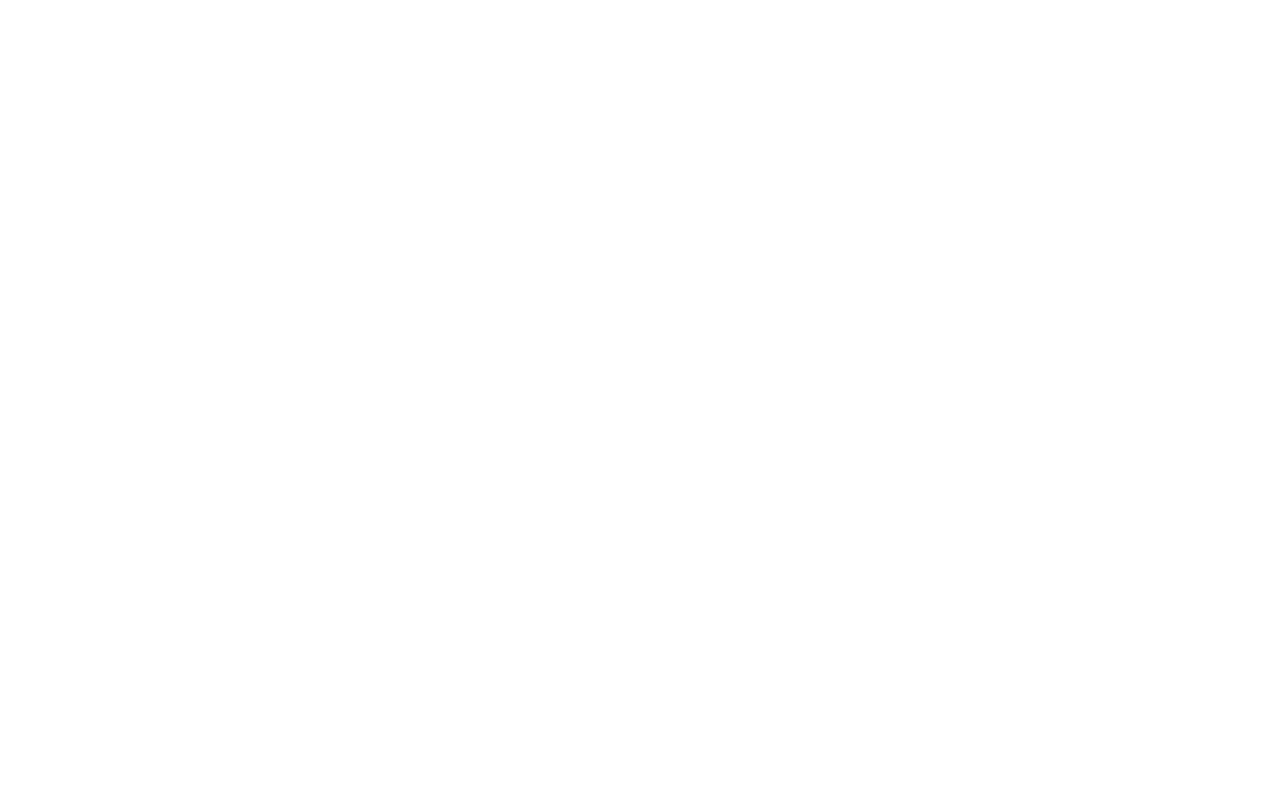
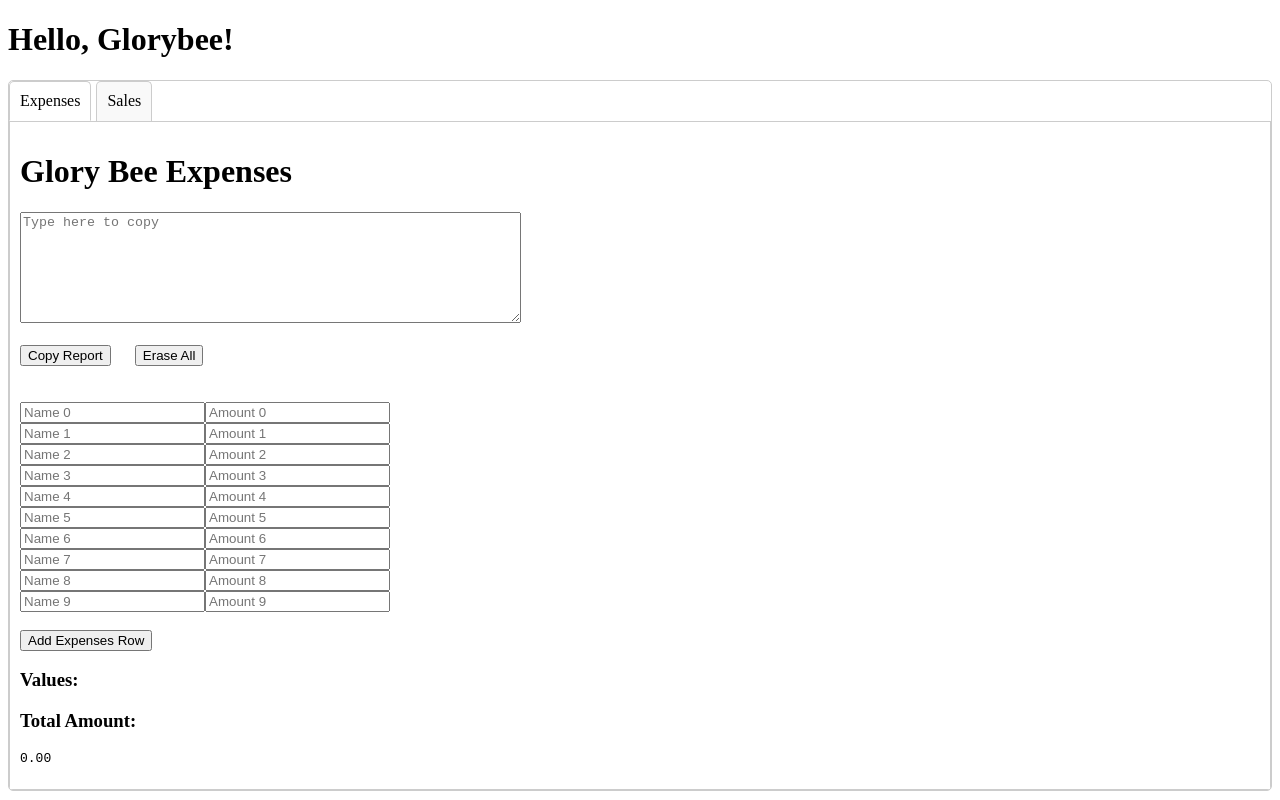
Before and after one commit to AdamsAppios/bakerybusyrep, a React (Create React App) app: page /glorybee in a window 1280 px wide. Before the commit this address had no page. Built offline with nearby package versions, Linux system fonts and the light colour scheme.

Commit message:
Commited Code

```diff
--- /dev/null
+++ b/src/Components/Glorybee/Expenses/ExpensesText.js
@@ -0,0 +1,94 @@
+import React, { useState } from 'react';
+import Copytoclipboard from '../../Moonlitreports/Helpers/Copytoclipboard';
+
+const ExpensesText = () => {
+  const initialInputBoxes = [{ id: 1 }, { id: 2 }, {id:3}, {id:4}, {id:5}, {id:6}, {id:7}, {id:8}, {id:9}, {id:10}];
+  const [inputBoxes, setInputBoxes] = useState(initialInputBoxes);
+  const [values, setValues] = useState({});
+  const [totalAmount, setTotalAmount] = useState(0);
+  const [stringReport, setStringReport] = useState('');
+
+  const handleInputChange = (event, index) => {
+    const { id, value } = event.target;
+    if (id.startsWith('amt') && isNaN(value)) {
+      return; // Ignore non-numeric input for amounts
+    }
+    const updatedValues = { ...values, [id]: value };
+    setValues(updatedValues);
+
+    // Update the total amount
+    let sum = 0;
+    for (let i = 0; i < inputBoxes.length; i++) {
+      const amtValue = parseFloat(updatedValues[`amt${i}`] || '0');
+      sum += amtValue;
+    }
+    setTotalAmount(sum);
+
+    // Update the string report
+    const currentDate = new Date();
+    const options = { year: 'numeric', month: 'long', day: 'numeric' };
+    const philippineDate = currentDate.toLocaleDateString('en-PH', options);
+    let report = `Gud evening nong Expenses Jedamsa ${philippineDate} : \n`;
+    report += `${formatValuesAsString(updatedValues)}\n\n`;
+    report+= `Total expenses nong: ${sum.toFixed(2)}`;
+    setStringReport(report);
+  };
+
+  const formatValuesAsString = (updatedValues) => {
+    let result = [];
+    for (let i = 0; i < inputBoxes.length; i++) {
+      const nameValue = updatedValues[`name${i}`] || '';
+      const amtValue = updatedValues[`amt${i}`] || '';
+      if (nameValue !== '' || amtValue !== '') {
+        result.push(`${nameValue}=${amtValue}`);
+      }
+    }
+    return result.join('\n');
+  };
+
+  const handleAddClick = () => {
+    setInputBoxes([...inputBoxes, { id: inputBoxes.length + 1 }]);
+  };
+
+  const handleEraseAll = () => {
+    setInputBoxes(initialInputBoxes); // Revert to initial input boxes
+    setValues({});                    // Clear values
+    setTotalAmount(0);                // Reset total amount
+    setStringReport('');              // Clear string report
+  };
+
+  return (
+    <div>
+      <Copytoclipboard stringReport={stringReport} handleEraseAll={handleEraseAll} copyButtonLabel="Copy Report" eraseButtonLabel="Erase All" readOnly />
+      <br />
+      <br />
+      {inputBoxes.map((box, index) => (
+        <div key={index}>
+          <input
+            type="text"
+            id={`name${index}`}
+            placeholder={`Name ${index}`}
+            value={values[`name${index}`] || ''} // Control the input value
+            onChange={(event) => handleInputChange(event, index)}
+          />
+          <input
+            type="text"
+            id={`amt${index}`}
+            placeholder={`Amount ${index}`}
+            value={values[`amt${index}`] || ''} // Control the input value
+            onChange={(event) => handleInputChange(event, index)}
+          />
+        </div>
+      ))}
+      <br />
+      <button onClick={handleAddClick}>Add Expenses Row</button>
+
+      <h3>Values:</h3>
+      <pre>{formatValuesAsString(values)}</pre>
+      <h3>Total Amount:</h3>
+      <pre>{totalAmount.toFixed(2)}</pre>
+    </div>
+  );
+};
+
+export default ExpensesText;
--- /dev/null
+++ b/src/Components/Glorybee/Expenses/GloryExpensesMain.js
@@ -0,0 +1,23 @@
+import React, {useState} from 'react';
+import Copytoclipboard from '../../Moonlitreports/Helpers/Copytoclipboard';
+import ExpensesText from './ExpensesText';
+const GloryExpensesMain = () => {
+  const [stringReport, setStringReport] = useState('');
+  const [stringExpenses, setStringExpenses] = useState('');
+
+  const handleEraseAll = () => {
+    console.log("Erase All");
+  }
+
+  const handleExpenses = () => {
+    console.log("Erase All");
+  }
+  return (
+    <div>
+        <h1>Glory Bee Expenses</h1>
+        <ExpensesText />
+    </div>
+  );
+};
+
+export default GloryExpensesMain;
--- /dev/null
+++ b/src/Components/Glorybee/GlorybeeMain.js
@@ -0,0 +1,41 @@
+import React, {useState} from 'react';
+import GloryExpensesMain from './Expenses/GloryExpensesMain';
+const GlorybeeMain = () => {
+  const [activeTab, setActiveTab] = useState(1);
+
+  const handleEraseAll = () => {
+    console.log("Erase All");
+  }
+
+  const handleTabClick = (tabIndex) => {
+    setActiveTab(tabIndex);
+  };
+
+  return (
+    <div>
+      <h1>Hello, Glorybee!</h1>
+      <div className="tabs">
+        <div className="tab-header">
+          <div
+            className={`tab-item ${activeTab === 1 ? "active" : ""}`}
+            onClick={() => handleTabClick(1)}
+          >
+            Expenses
+          </div>
+          <div
+            className={`tab-item ${activeTab === 2 ? "active" : ""}`}
+            onClick={() => handleTabClick(2)}
+          >
+            Sales
+          </div>
+        </div>
+        <div className="tab-content">
+          {activeTab === 1 && <GloryExpensesMain />}
+          {activeTab === 2 &&  <div> Hello 2 </div>}
+        </div>
+      </div>
+    </div>
+  );
+};
+
+export default GlorybeeMain;
--- a/src/Components/Hompepage.js
+++ b/src/Components/Hompepage.js
@@ -3,6 +3,7 @@
 
 import Sendreport from "./Moonlitreports/Sendreport";
 import Moneymain from "./MoneyCounter/Moneymain";
+import GlorybeeMain from './Glorybee/GlorybeeMain';
 function Homepage() {
   return (
     <Router>
@@ -10,6 +11,8 @@
         <Route path="/" element={<div>Please use another url</div>} />
         <Route path="/sendreport" element={<Sendreport />} />
         <Route path="/moneycount" element={<Moneymain />} />
+        <Route path="/glorybee" element={<GlorybeeMain />} />
+
       </Routes>
     </Router>
   );
--- a/src/Components/Moonlitreports/CoffeeInputs.js
+++ b/src/Components/Moonlitreports/CoffeeInputs.js
@@ -70,6 +70,7 @@
               <Customtext label="caramel" name="caramel" Placeholder="Caramel End" value={formValues.caramel} OnChange={handleInputChange} handleFocus={handleOtherFocus}/>
               <Customtext label="cupsBeg" name="cupsBeg" Placeholder="Cups Beg" value={formValues.cupsBeg} OnChange={handleInputChange} handleFocus={handleOtherFocus}/>
               <Customtext label="cupsEnd" name="cupsEnd" Placeholder="Cups End" value={formValues.cupsEnd} OnChange={handleInputChange} handleFocus={handleOtherFocus}/>
+
          </tbody>
         </table>
       </div>
```
Also changed, not shown: src/Components/Glorybee/Sales/GlorySalesMain.js (added).
